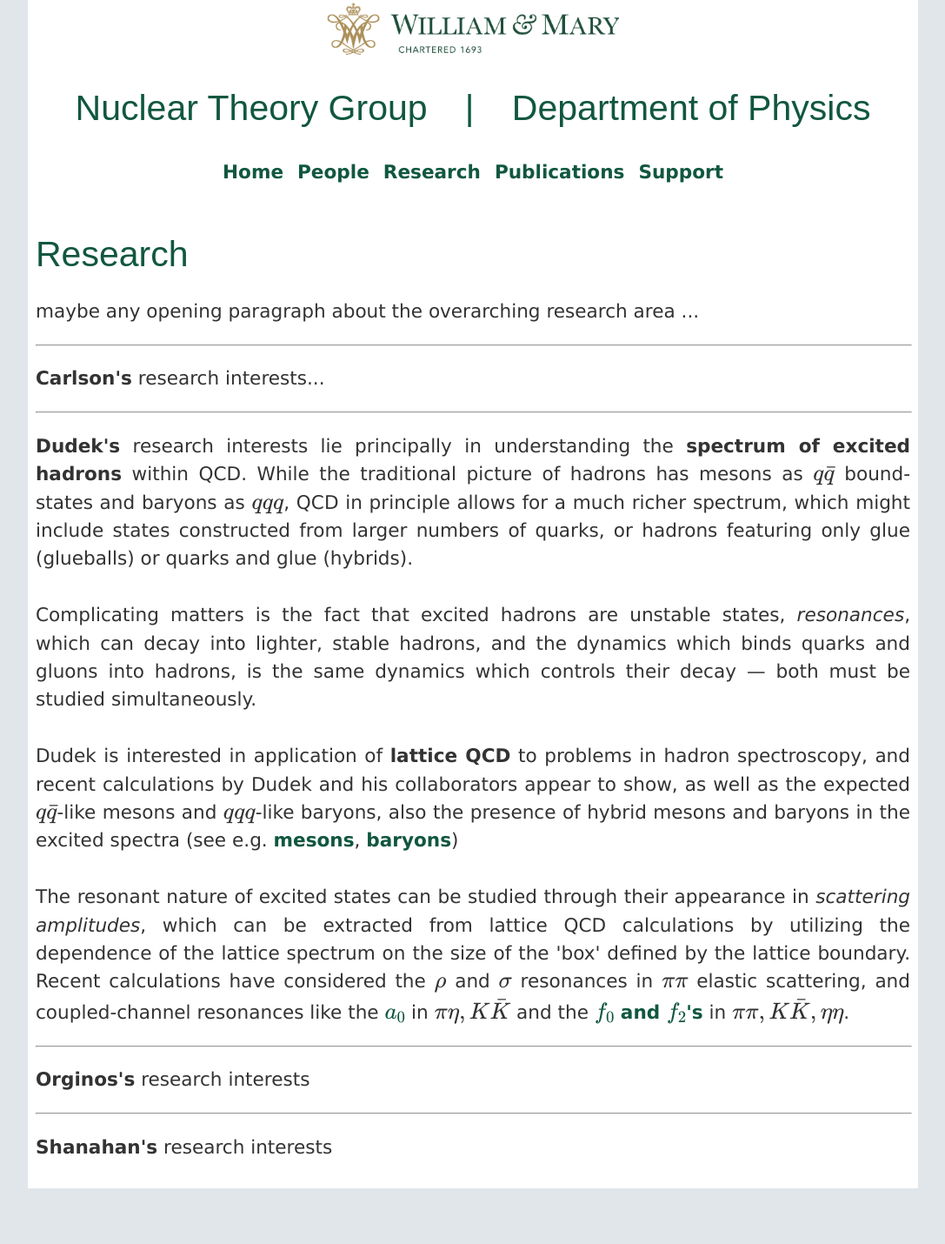
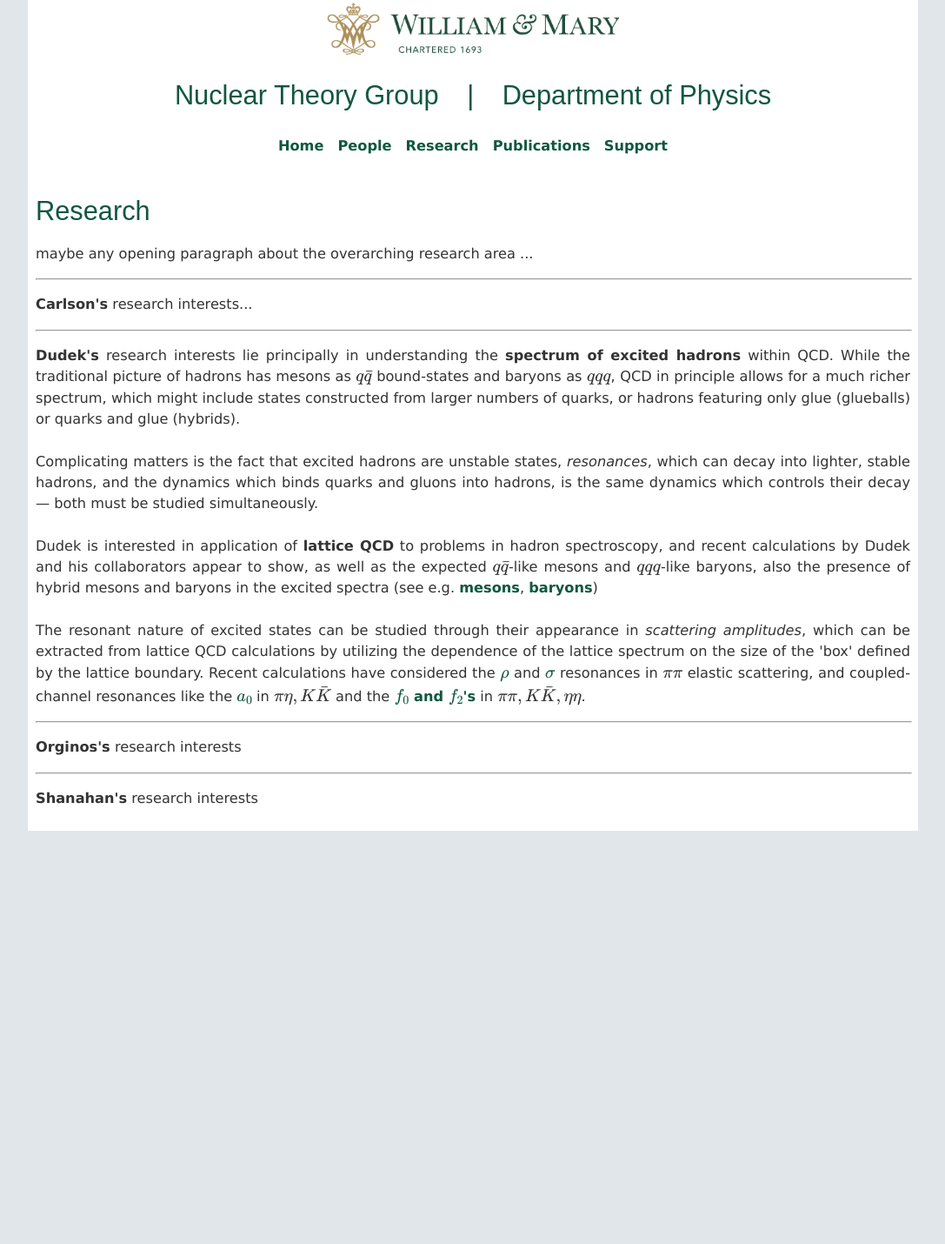
Before and after one commit to jozefdudek/wm_nucl_th_website, a Jekyll site: the page built from research.html, in a window 1280 px wide. Shown: the whole page at 87% size, without its empty margins (82-1169 px from the left). Built offline with Jekyll 4.4.1, drawn with Linux system fonts in a browser that asks for light colours; formulas are drawn with MathJax 3; after the commit the page ends 1019 px from its top, so only the background shows below that.

Commit message:
more refs, more font-size monkeying

```diff
--- a/research.html
+++ b/research.html
@@ -53,12 +53,14 @@
 appearance in <i>scattering amplitudes</i>, which can be extracted
 from lattice QCD calculations by utilizing the dependence of the
 lattice spectrum on the size of the 'box' defined by the lattice
-boundary. Recent calculations have considered the $\rho$ and $\sigma$
-resonances in $\pi\pi$ elastic scattering, and coupled-channel resonances
-like the <a href="http://inspirehep.net/record/1421934">$a_0$</a> in
-$\pi\eta, K\bar{K}$ and the <a
-href="http://inspirehep.net/record/1618009">$f_0$ and $f_2$'s</a> in
-$\pi\pi, K\bar{K}, \eta\eta$.
+boundary. Recent calculations have considered the
+<a href="http://inspirehep.net/record/1382163">$\rho$</a> and <a
+href="http://inspirehep.net/record/1477214">$\sigma$</a> resonances in
+$\pi\pi$ elastic scattering, and coupled-channel resonances like the
+<a href="http://inspirehep.net/record/1421934">$a_0$</a> in $\pi\eta,
+K\bar{K}$ and the <a href="http://inspirehep.net/record/1618009">$f_0$
+and $f_2$'s</a> in $\pi\pi, K\bar{K}, \eta\eta$.
+
 
 </p>
 
--- a/style.css
+++ b/style.css
@@ -208,7 +208,7 @@
   margin-right: 50px;
   padding: 0px;
   font-family:Verdana, Arial, Helvetica, sans-serif;
-  font-size:180%;
+  font-size:135%;
 }
 
 body {
```
